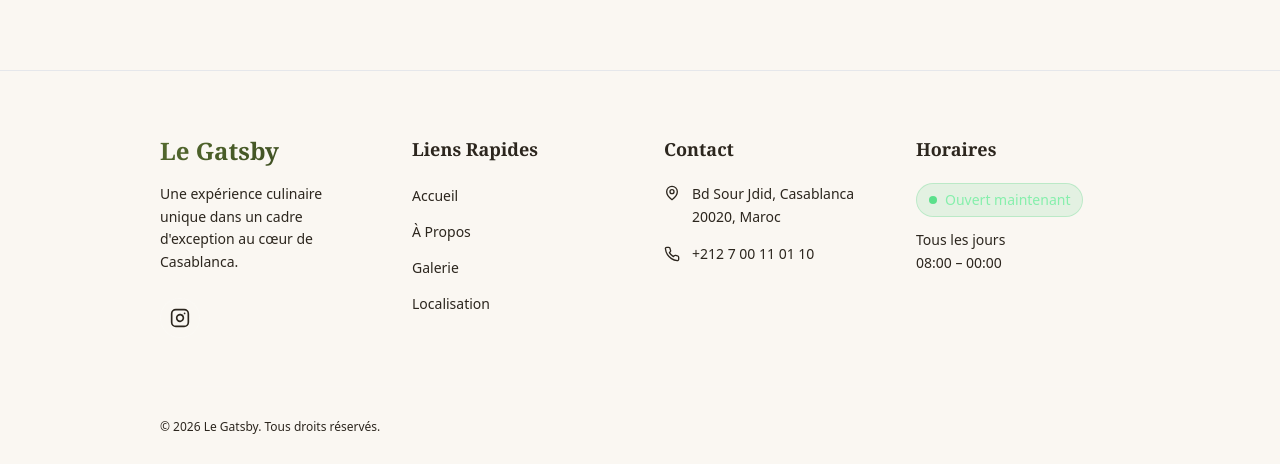
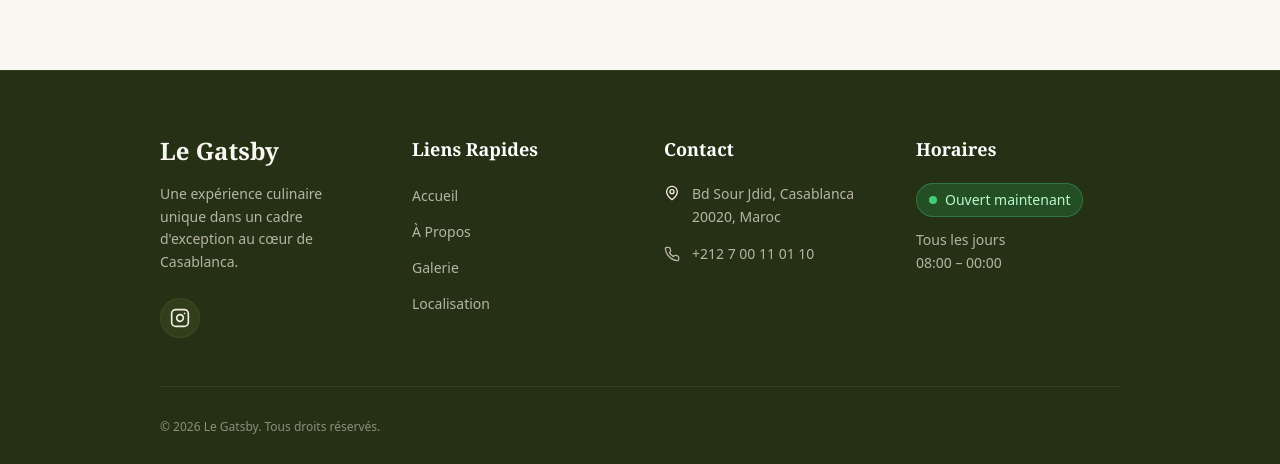
Before and after one commit to medfassi20/legatsby-casablanca, a React (Vite) app: page / in a window 1280 px wide. Shown: the part 3731-4195 px from the top of the page. Built offline with nearby package versions, Linux system fonts and the light colour scheme; a web font is replaced by a local one.

Commit message:
Update Footer.tsx

```diff
--- a/src/components/Footer.tsx
+++ b/src/components/Footer.tsx
@@ -7,21 +7,20 @@ export default function Footer() {
     if (el) el.scrollIntoView({ behavior: 'smooth' });
   };
 
-  // Filtrer les liens pour retirer le lien vers le Menu s'il est encore présent dans navLinks
   const filteredNavLinks = navLinks.filter(
     (link) => link.href !== '#menu' && link.href !== '/menu'
   );
 
   return (
-    <footer className="relative bg-charcoal-950 border-t border-gold-500/10 pt-16 pb-8">
+    <footer className="relative bg-olive-900 text-beige-100 border-t border-olive-800 pt-16 pb-8">
       <div className="section-padding max-w-6xl mx-auto">
         <div className="grid grid-cols-1 sm:grid-cols-2 lg:grid-cols-4 gap-10 lg:gap-12">
           {/* Brand */}
           <div className="lg:col-span-1">
-            <h3 className="font-serif text-2xl font-bold gold-gradient-text mb-4">
+            <h3 className="font-serif text-2xl font-bold text-beige-50 mb-4">
               Le Gatsby
             </h3>
-            <p className="text-cream-100/60 text-sm leading-relaxed max-w-xs">
+            <p className="text-beige-100/70 text-sm leading-relaxed max-w-xs">
               Une expérience culinaire unique dans un cadre d'exception au cœur de Casablanca.
             </p>
             {/* Social */}
@@ -30,7 +29,7 @@ export default function Footer() {
                 href={restaurantInfo.instagram}
                 target="_blank"
                 rel="noopener noreferrer"
-                className="w-10 h-10 rounded-full bg-white/5 border border-white/10 flex items-center justify-center text-cream-100/70 hover:text-gold-500 hover:border-gold-500/40 hover:-translate-y-0.5 transition-all duration-300"
+                className="w-10 h-10 rounded-full bg-olive-800/80 border border-olive-500/30 flex items-center justify-center text-beige-100 hover:text-white hover:border-olive-500 hover:-translate-y-0.5 transition-all duration-300"
                 aria-label="Instagram"
               >
                 <Instagram className="w-5 h-5" />
@@ -40,7 +39,7 @@ export default function Footer() {
 
           {/* Quick links */}
           <div>
-            <h4 className="font-serif text-lg font-semibold text-cream-50 mb-5">
+            <h4 className="font-serif text-lg font-semibold text-white mb-5">
               Liens Rapides
             </h4>
             <ul className="space-y-3">
@@ -52,7 +51,7 @@ export default function Footer() {
                       e.preventDefault();
                       handleNavClick(link.href);
                     }}
-                    className="text-sm text-cream-100/60 hover:text-gold-500 transition-colors duration-300"
+                    className="text-sm text-beige-100/70 hover:text-white transition-colors duration-300"
                   >
                     {link.label}
                   </a>
@@ -63,22 +62,22 @@ export default function Footer() {
 
           {/* Contact */}
           <div>
-            <h4 className="font-serif text-lg font-semibold text-cream-50 mb-5">
+            <h4 className="font-serif text-lg font-semibold text-white mb-5">
               Contact
             </h4>
             <ul className="space-y-4">
               <li className="flex items-start gap-3">
-                <MapPin className="w-4 h-4 text-gold-500 mt-0.5 flex-shrink-0" />
-                <span className="text-sm text-cream-100/60 leading-relaxed">
+                <MapPin className="w-4 h-4 text-olive-200 mt-0.5 flex-shrink-0" />
+                <span className="text-sm text-beige-100/70 leading-relaxed">
                   {restaurantInfo.addressShort}
                 </span>
               </li>
               <li>
                 <a
                   href={`tel:${restaurantInfo.phone?.replace(/\s/g, '')}`}
-                  className="flex items-center gap-3 text-sm text-cream-100/60 hover:text-gold-500 transition-colors"
+                  className="flex items-center gap-3 text-sm text-beige-100/70 hover:text-white transition-colors"
                 >
-                  <Phone className="w-4 h-4 text-gold-500 flex-shrink-0" />
+                  <Phone className="w-4 h-4 text-olive-200 flex-shrink-0" />
                   {restaurantInfo.phoneDisplay}
                 </a>
               </li>
@@ -87,14 +86,14 @@ export default function Footer() {
 
           {/* Hours */}
           <div>
-            <h4 className="font-serif text-lg font-semibold text-cream-50 mb-5">
+            <h4 className="font-serif text-lg font-semibold text-white mb-5">
               Horaires
             </h4>
-            <div className="inline-flex items-center gap-2 px-3 py-1.5 rounded-full bg-green-500/10 border border-green-500/20 mb-3">
+            <div className="inline-flex items-center gap-2 px-3 py-1.5 rounded-full bg-green-500/20 border border-green-400/30 mb-3">
               <span className="h-2 w-2 rounded-full bg-green-400 animate-pulse" />
-              <span className="text-sm text-green-300 font-medium">Ouvert maintenant</span>
+              <span className="text-sm text-green-200 font-medium">Ouvert maintenant</span>
             </div>
-            <p className="text-sm text-cream-100/60 leading-relaxed">
+            <p className="text-sm text-beige-100/70 leading-relaxed">
               Tous les jours
               <br />
               {restaurantInfo.hoursShort}
@@ -103,8 +102,8 @@ export default function Footer() {
         </div>
 
         {/* Divider */}
-        <div className="mt-12 pt-8 border-t border-white/5 flex flex-col sm:flex-row items-center justify-between gap-4">
-          <p className="text-xs text-cream-100/40 text-center sm:text-left">
+        <div className="mt-12 pt-8 border-t border-olive-800 flex flex-col sm:flex-row items-center justify-between gap-4">
+          <p className="text-xs text-beige-100/50 text-center sm:text-left">
             {restaurantInfo.copyright}
           </p>
         </div>
```
